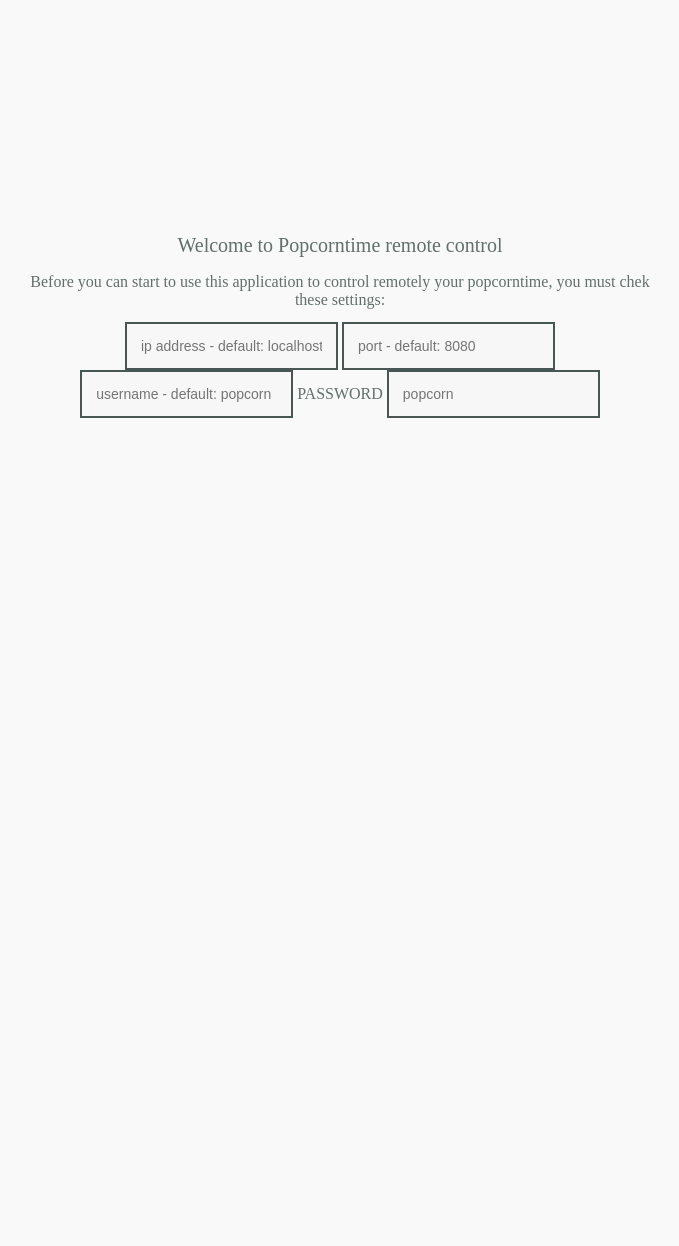
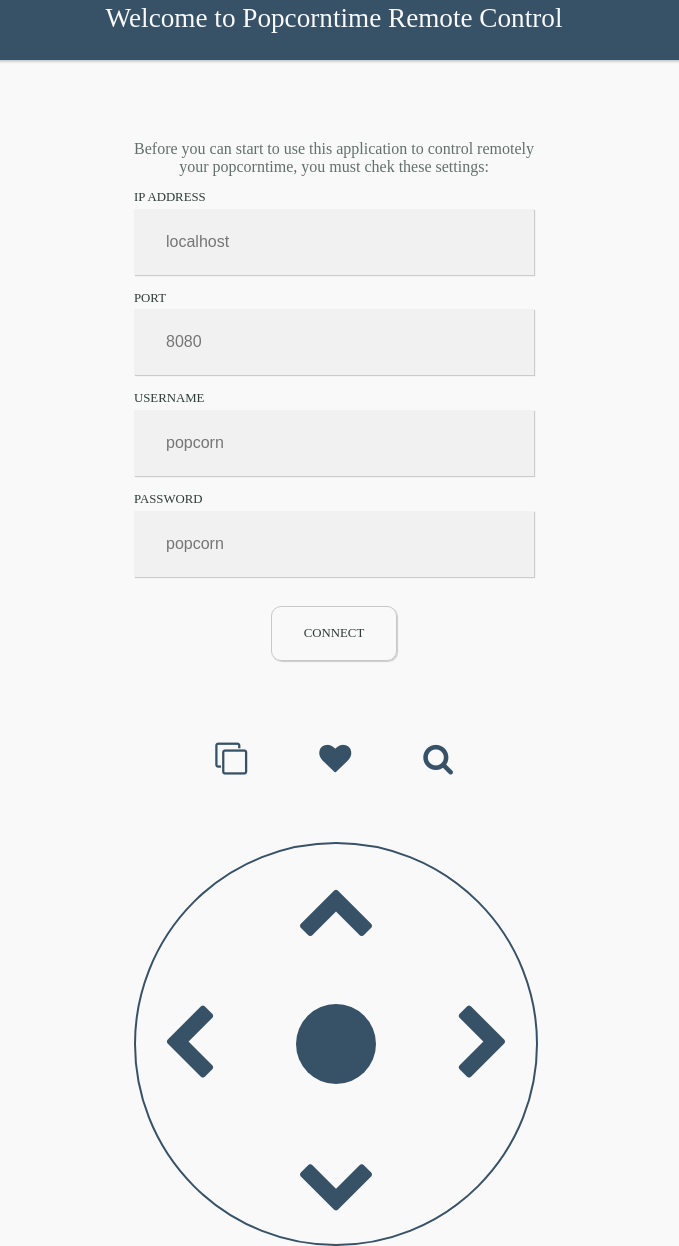
Before and after one commit to giacomocerquone/butter_remote.js, a website: page demo/index.html in a window 1280 px wide. Shown: the part 23-1269 px from the top of the page, without its empty margins (306-985 px from the left). Before the commit the page ends 800 px from the top, so only its background shows below. Drawn offline with nearby package versions, Linux system fonts and the light colour scheme; a script that the page names is missing.

Commit message:
Demo updated

```diff
--- a/demo/index.html
+++ b/demo/index.html
@@ -1,31 +1,61 @@
 <html>
 <head>
 	<title>Popcorntime Remote Control</title>
+
+	<link rel="stylesheet" href="style.css" />
+	<!-- Including Font Awesome -->
+	<link rel="stylesheet" href="https://maxcdn.bootstrapcdn.com/font-awesome/4.4.0/css/font-awesome.min.css">
+	<!-- Including jQuery -->
 	<script src="https://code.jquery.com/jquery-2.1.4.min.js"></script>
-	<script src="https://raw.githubusercontent.com/giacomocerquone/popcorntime_remote.js/master/dist/popcorntime_remote.min.js"></script>
+	<!-- Including the library -->
+	<!--<script src="https://raw.githubusercontent.com/giacomocerquone/popcorntime_remote.js/master/dist/popcorntime_remote.js"></script>-->
+	<script src="../dist/popcorntime_remote.js"></script>
 	<script src="script.js"></script>
-	<link href="style.css" rel="stylesheet" />
+
 </head>
 <body>
-
 	<main>
+		<div id="header">
+			<h1>Welcome to Popcorntime Remote Control</h1>
+		</div>
 
 		<section id="login">
-			<h1>Welcome to Popcorntime remote control</h1>
 			<h2>Before you can start to use this application to control remotely your popcorntime, you must chek these settings:</h2>
 			<form id="options">
-				<input type="text" id="ip-address" placeholder="ip address - default: localhost" />
-				<input type="text" id="port" placeholder="port - default: 8080" />
-				<input type="text" id="username" placeholder="username - default: popcorn" />
-				<label for="password">password</label>
+
+				<label for="ip-address">IP ADDRESS</label>
+				<input type="text" id="ip-address" placeholder="localhost" />
+
+				<label for="port">PORT</label>
+				<input type="text" id="port" placeholder="8080" />
+
+				<label for="username">USERNAME</label>
+				<input type="text" id="username" placeholder="popcorn" />
+
+				<label for="password">PASSWORD</label>
 				<input type="password" id="password" placeholder="popcorn" />
+
+				<a href="javascript:void(0);" id="submit">connect</a>
 			</form>
 		</section>
 
 		<section id="controller">
+			<div id="toolbar">
+				<i class="fa fa-clone"></i>
+				<i class="fa fa-heart"></i>
+				<i class="fa fa-search"></i>
+			</div>
+
+			<div id="arrows">
+				<i class="fa fa-chevron-up"></i>
+				<i class="fa fa-chevron-down"></i>
+				<i class="fa fa-chevron-left"></i>
+				<i class="fa fa-chevron-right"></i>
+				<span class="center"></span>
+			</div>
+
 		</section>
 
 	</main>
-
 </body>
 </html>
--- a/demo/script.js
+++ b/demo/script.js
@@ -1,7 +1,51 @@
-popcorntime_remote.init({debug:true});
+$(document).ready( function() {
 
-if(view[view.length-1] == "mainbrowser") {
-	$('.asd').text("mainbrowser");
-} else if(view[view.length-1] == "movie-detail") {
-	$('.asd').text("movie-detail");
-}
+    var pr = popcorntime_remote,
+        connected = false;
+
+    $("#submit").click(function() {
+
+        var ipVal = ( !$("#ip-address").val() ? "localhost" : $("#ip-address").val() );
+        var portVal = ( !$("#port").val() ? "8008" : $("#port").val() );
+        var usernameVal = ( !$("#username").val() ? "popcorn" : $("#username").val() );
+        var passwordVal = ( !$("#password").val() ? "popcorn" : $("#password").val() );
+
+        pr.init({ ip:ipVal, port: portVal, username: usernameVal, password: passwordVal }, function(data) {
+            if(data.result) {
+                $("#login").hide();
+                $("#controller").show();
+            } else {
+                alert("Couldn't connect. Check for username and password.");
+            }
+        });
+
+        setInterval(function() {
+            pr.listennotifications(function(data) {
+
+                if(data.result.events.viewstack) {
+                    view = data.result.events.viewstack[data.result.events.viewstack.length-1];
+                }
+
+                console.log(data);
+
+                if(view == "main-browser") {
+                    $('.movie').hide();
+                    $('.main').show();
+                    $('.main').html("main-browser")
+                } else if(view == "movie-detail") {
+                    $('.main').hide();
+                    $('.movie').show();
+                    $('.movie').html("movie-detail")
+                }
+
+            })
+        }, 1000);
+
+    });
+
+
+
+
+
+
+});
--- a/demo/style.css
+++ b/demo/style.css
@@ -3,37 +3,127 @@
 	background:#f9f9f9;
 	color:#62706c;
 	text-align: center;
+	margin:0;
+	padding:0;
 }
 main {
 	display:block;
 }
 h1 {
-	font-size:1.25em;
+	font-size:1.7em;
 	font-weight: 200;
 }
 h2 {
 	font-size:1em;
 	font-weight: 200;
 }
+a {
+	text-decoration: none;
+}
+#header {
+	background: #375267;
+	padding:.5em;
+	margin:0;
+	box-shadow: 2px 2px 2px #ccc;
+	color: #f9f9f9;
+}
 
 /* LOGIN BOX */
 #login {
-	width:38.75em;
-	height:20em;
-	position:absolute;
-	top:50%;
-	left:50%;
-	margin-left:-19em;
-	margin-top:-10em;
+	width:25em;
+	margin:0 auto;
+	margin-top:5em;
 }
 #options > label {
 	text-transform: uppercase;
+	display:block;
+	text-align: left;
+	margin-bottom:.3em;
+	font-size: .8em;
+	color:#2D3C38;
 }
 #options > input {
 	outline:0;
-	border:2px solid #485753;
-	background:#f7f7f7;
-	padding:1em;
-	font-size:14px;
+	border:none;
+	background:#f1f1f1;
+	padding:1.5em 2em;
+	font-size:1em;
 	font-weight: 200;
+	margin-bottom:1em;
+	width:100%;
+	display: block;
+	color:#62706c;
+	box-shadow: 1px 1px 1px #ccc;
 }
+#submit {
+	padding:1.5em 2.5em;
+	color:#2D3C38;
+	display: inline-block;
+	margin-top: 1em;
+	text-transform: uppercase;
+	font-size: .8em;
+	border:1px solid #C8C8C8;
+	border-radius: 10px;
+	transition:.4s background;
+	background: transparent;
+	box-shadow: 1px 1px 1px #ccc;
+}
+#submit:hover {
+	background:#f1f1f1;
+}
+
+/* CONTROLLER BOX */
+#controller {
+	width:25em;
+	margin:0 auto;
+	margin-top:5em;
+	color:#375267;
+}
+#toolbar {
+	font-size: 2rem;
+	display: block;
+	margin-bottom: 2em;
+}
+#toolbar i {
+	margin:0 1em;
+}
+#arrows {
+	border-radius:100%;
+	width:25rem;
+	height:25rem;
+	border:2px solid #375267;
+	position: relative;
+}
+#arrows i {
+	font-size: 5em;
+}
+.fa-chevron-left {
+	position:absolute;
+	top:10rem;
+	left:1.5rem;
+}
+.fa-chevron-right {
+	position:absolute;
+	top:10rem;
+	right:1.5rem;
+}
+.fa-chevron-down {
+	position:absolute;
+	top:18.5rem;
+	left:10rem;
+}
+.fa-chevron-up {
+	position:absolute;
+	top:1.5rem;
+	left:10rem;
+}
+.center {
+	display: inline-block;
+	width:5rem;
+	height:5rem;
+	border-radius: 100%;
+	background:#375267;
+	position: absolute;
+	top:10rem;
+	left:10rem;
+}
```
